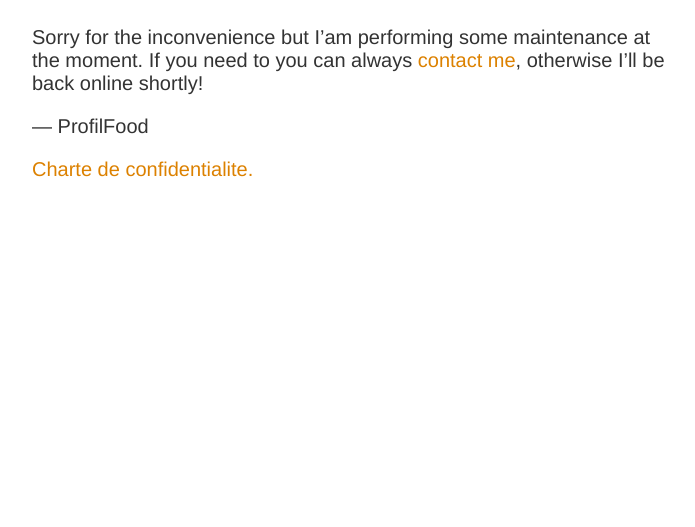
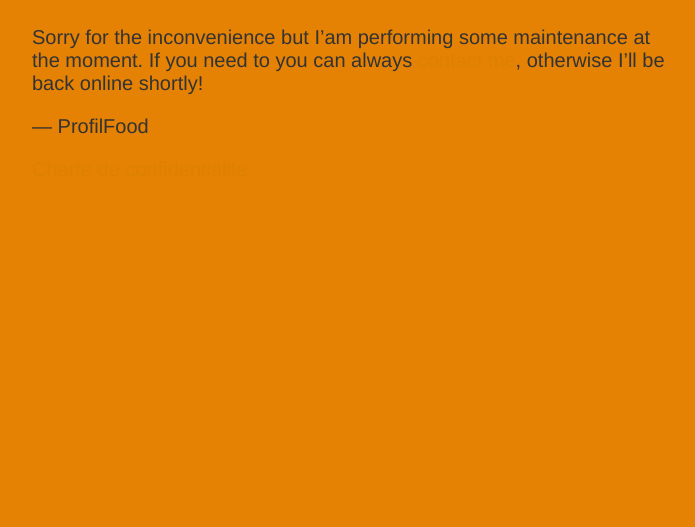
Before and after one commit to CTdev31/profilfood.com, a plain HTML site: page index.html in a window 1280 px wide. Shown: the part 273-800 px from the top of the page, without its empty margins (283-978 px from the left). Drawn offline with Linux system fonts and the light colour scheme.

Commit message:
Couleur orange ajoutee

```diff
--- a/index.html
+++ b/index.html
@@ -2,7 +2,7 @@
     <html lang="fr">
 <title>Site Maintenance</title>
 <style>
-  body { text-align: center; padding: 150px; }
+  body { text-align: center; padding: 150px;background-color: #E58204}
   h1 { font-size: 50px; }
   body { font: 20px Helvetica, sans-serif; color: #333; }
   article { display: block; text-align: left; width: 650px; margin: 0 auto; }
```
